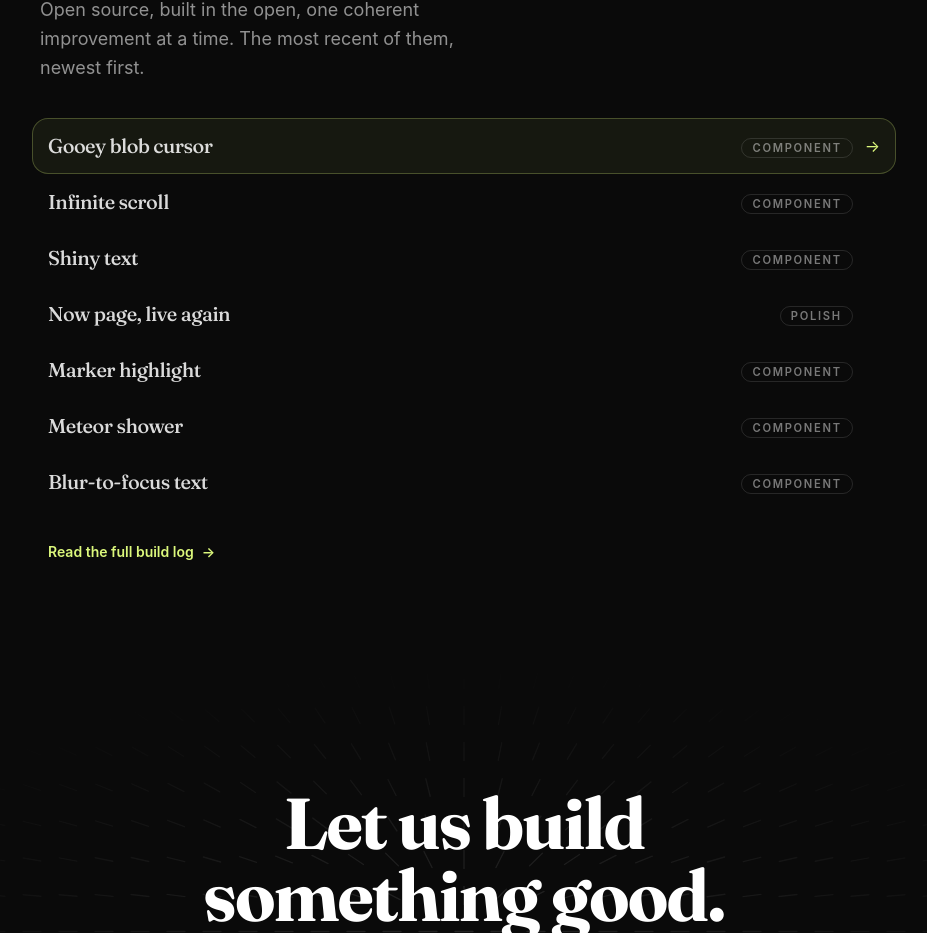
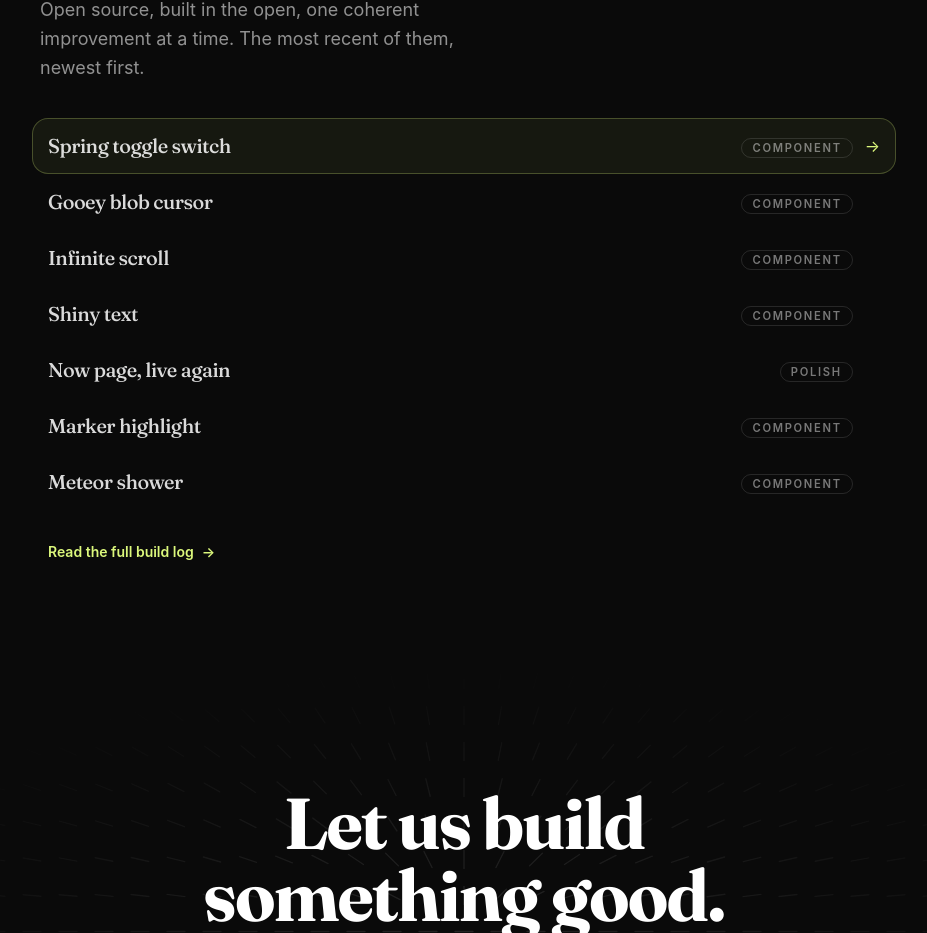
Before and after one commit to ArseniyCherednichenko/portfolio, a React (Vite) app: page / in a window 1280 px wide. Shown: the part 10849-11782 px from the top of the page, without its empty margins (176-1103 px from the left). Built offline with nearby package versions, Linux system fonts and the light colour scheme.

Commit message:
Home: surface the spring toggle switch at the top of the 'In the open' headlines, trimming the oldest so the list stays at seven

```diff
--- a/src/data/latestLog.ts
+++ b/src/data/latestLog.ts
@@ -20,11 +20,11 @@ export interface LogHeadline {
 }
 
 export const LATEST_LOG: LogHeadline[] = [
+  { title: 'Spring toggle switch', tag: 'Component' },
   { title: 'Gooey blob cursor', tag: 'Component' },
   { title: 'Infinite scroll', tag: 'Component' },
   { title: 'Shiny text', tag: 'Component' },
   { title: 'Now page, live again', tag: 'Polish' },
   { title: 'Marker highlight', tag: 'Component' },
   { title: 'Meteor shower', tag: 'Component' },
-  { title: 'Blur-to-focus text', tag: 'Component' },
 ]
```
